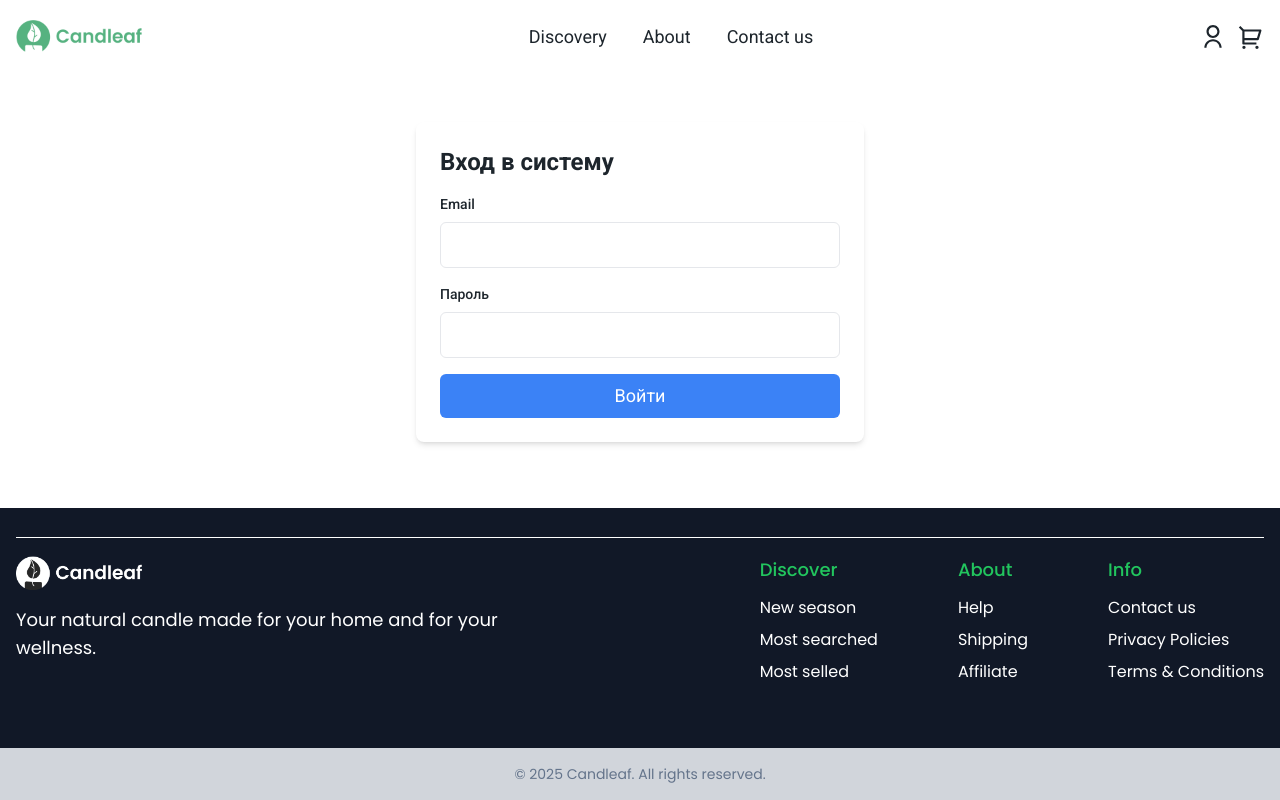
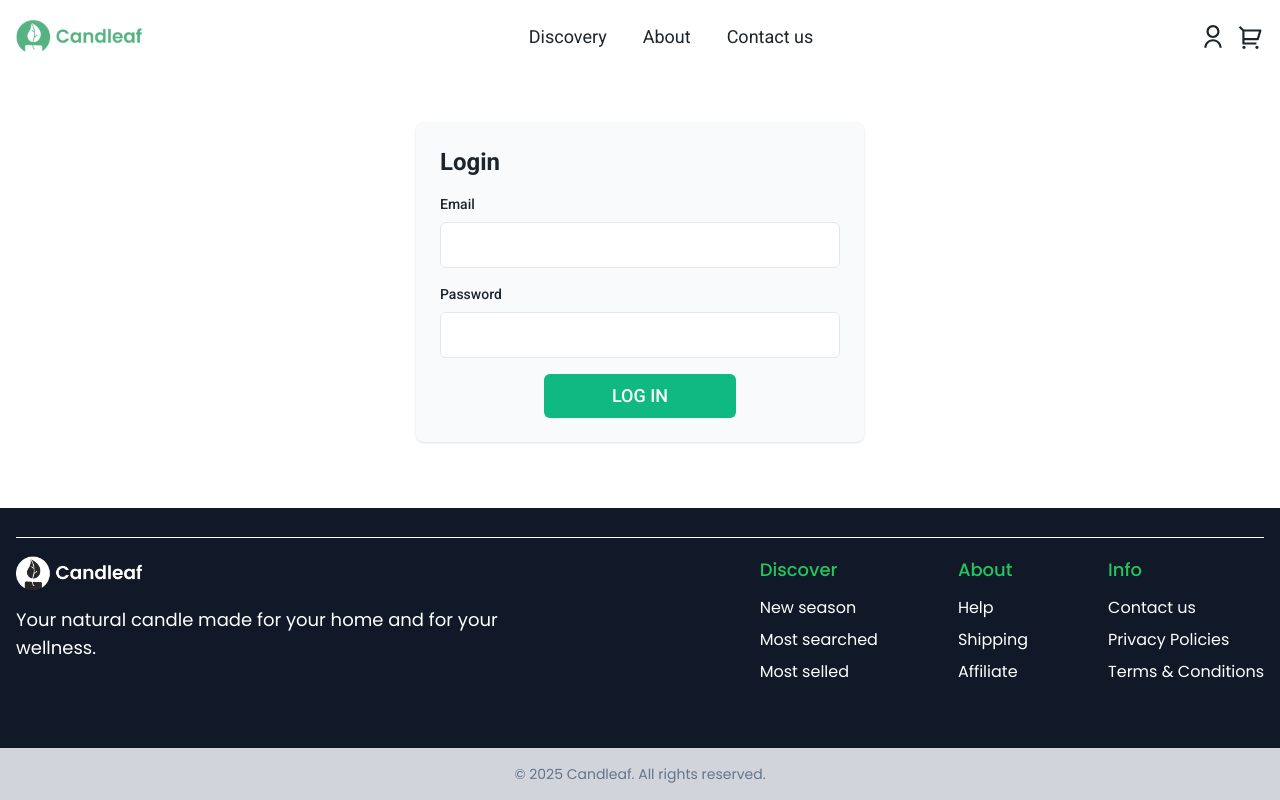
Before and after one commit to msselizabeth/e-commerce, a Next.js app: page /login in a window 1280 px wide. Built offline with nearby package versions, Linux system fonts and the light colour scheme; no server answers.

Commit message:
updated styles for forms

```diff
--- a/src/components/Forms/LoginForm.tsx
+++ b/src/components/Forms/LoginForm.tsx
@@ -65,9 +65,9 @@ export default function LoginForm() {
   return (
     <form
       onSubmit={handleSubmit}
-      className="max-w-md mx-auto p-6 bg-white shadow-md rounded-lg"
+      className="max-w-md mx-auto p-6 bg-slate-50 shadow rounded-lg "
     >
-      <h2 className="text-2xl font-bold mb-4">Вход в систему</h2>
+      <h2 className="text-2xl font-bold mb-4">Login</h2>
 
       <div className="mb-4">
         <label htmlFor="email" className="block text-sm font-medium mb-2">
@@ -86,7 +86,7 @@ export default function LoginForm() {
 
       <div className="mb-4">
         <label htmlFor="password" className="block text-sm font-medium mb-2">
-          Пароль
+          Password
         </label>
         <input
           id="password"
@@ -99,12 +99,13 @@ export default function LoginForm() {
         />
       </div>
 
-      <button
+      <div className="w-full md:w-48 md:mx-auto">
+     <button
         type="submit"
-        className="w-full bg-blue-500 text-white px-4 py-2 rounded-md hover:bg-blue-600 transition"
-      >
-        Войти
+        className="w-full  bg-emerald-500 text-white px-4 py-2 rounded-md hover:bg-emerald-700 transition font-medium uppercase">
+        log In
       </button>
+      </div>
     </form>
   );
 }
--- a/src/components/Forms/RegisterForm.tsx
+++ b/src/components/Forms/RegisterForm.tsx
@@ -124,7 +124,7 @@ export default function RegisterForm() {
   };
 
   return (
-    <form onSubmit={handleSubmit} className="p-4 shadow bg-slate-50 rounded-lg md:w-3/4 mx-auto">
+    <form onSubmit={handleSubmit} className=" max-w-md mx-auto p-4 shadow bg-slate-50 rounded-lg">
       <h2 className="text-2xl font-bold mb-4">Registration</h2>
 
       {[
```
